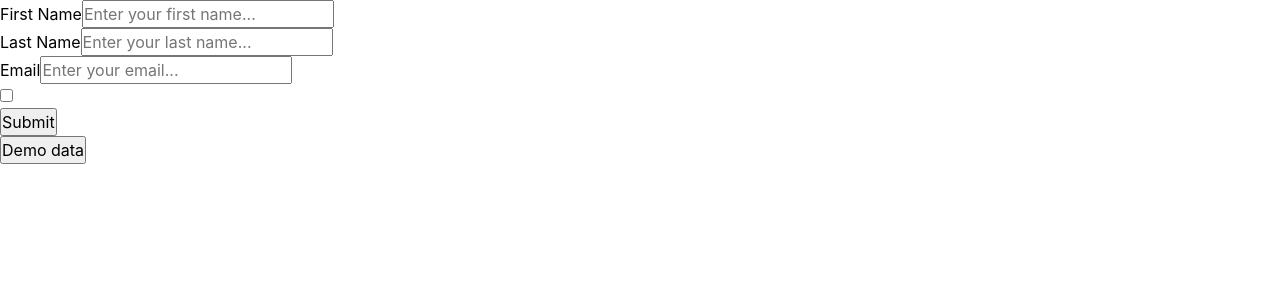
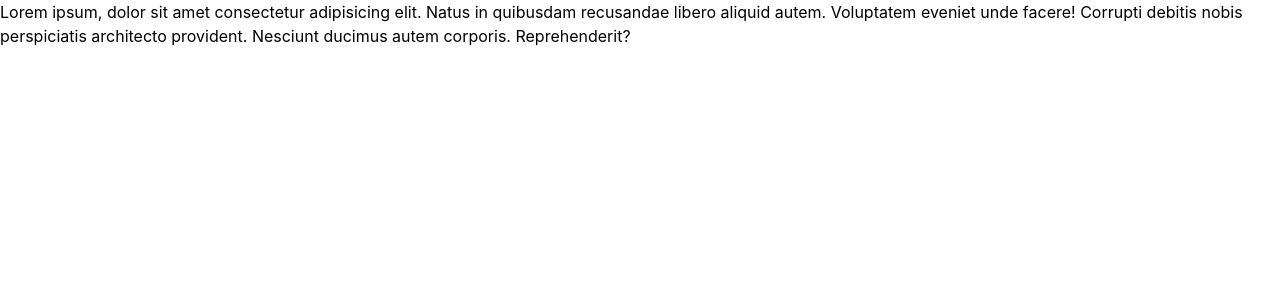
Before and after one commit to ngothiep2412/reactjs-course, a React (Create React App) app in the folder my-app/: page / in a window 1280 px wide. Shown: the top 300 px of the page. Built offline with nearby package versions, Linux system fonts and the light colour scheme; the HTML template or start-up script is replaced by a standard one.

Commit message:
update fragments

```diff
--- a/my-app/src/App.js
+++ b/my-app/src/App.js
@@ -1,5 +1,5 @@
 // import logo from "./logo.svg";
-import React, { useEffect, useRef, useState } from "react";
+import React, { useEffect, useRef, useState, Fragment } from "react";
 import "./App.scss";
 // import SignUpFormFinal from "./components/form/SignUpFormFinal";
 import SignUpFormHook from "./components/form/SignUpFormHook";
@@ -82,11 +82,24 @@ function App() {
   //   };
   // }, []);
   // const [show, setShow] = React.useState(false);
+  const firstName = "Thiep";
+  const lastName = "Ngo";
+  const [on, setOn] = useState(true);
   return (
-    <div>
-      <SignUpFormHook></SignUpFormHook>
-    </div>
+    <Fragment>
+      <div className="relative z-10">
+        <div className="fixed inset-0 z-50 bg-black bg-opacity-50">
+          <div className="w-full max-w-[350px] mx-auto bg-white p-10 rounded-lg"></div>
+        </div>
+      </div>
+      <div className="relative z-30">
+        Lorem ipsum, dolor sit amet consectetur adipisicing elit. Natus in
+        quibusdam recusandae libero aliquid autem. Voluptatem eveniet unde
+        facere! Corrupti debitis nobis perspiciatis architecto provident.
+        Nesciunt ducimus autem corporis. Reprehenderit?
+      </div>
+    </Fragment>
   );
 }
-
+// Fragments
 export default App;
```
